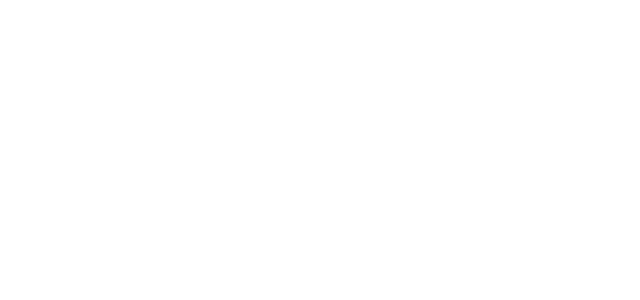
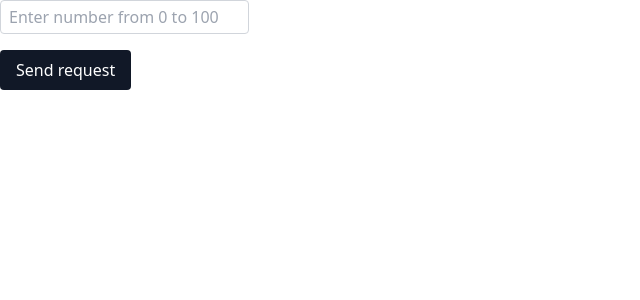
Before and after one commit to OlehBabyakOff/devIt-test, a React (Vite) app in the folder apps/frontend/: page / in a window 1280 px wide. Shown: the top 300 px of the page, without its empty margins (0-640 px from the left). Built offline with nearby package versions, Linux system fonts and the light colour scheme.

Commit message:
added request form

```diff
--- a/apps/frontend/src/App.tsx
+++ b/apps/frontend/src/App.tsx
@@ -1,5 +1,11 @@
+import { RequestForm } from "@components/RequestForm";
+
 function App() {
-  return <></>;
+  return (
+    <>
+      <RequestForm />
+    </>
+  );
 }
 
 export default App;
--- /dev/null
+++ b/apps/frontend/src/components/RequestForm.tsx
@@ -0,0 +1,37 @@
+import { useForm } from "react-hook-form";
+import { yupResolver } from "@hookform/resolvers/yup";
+
+import { Button } from "./core/Button";
+import { Input } from "./core/Input";
+
+import { requestSchema } from "@schemas/request";
+
+export const RequestForm = () => {
+  const {
+    register,
+    handleSubmit,
+    formState: { errors, isSubmitting },
+  } = useForm<{ input: number }>({ resolver: yupResolver(requestSchema) });
+
+  const onSubmit = (data: { input: number }) => {
+    console.log(data);
+  };
+
+  return (
+    <form onSubmit={handleSubmit(onSubmit)} className="space-y-4">
+      <div>
+        <Input
+          {...register("input")}
+          placeholder="Enter number from 0 to 100"
+        />
+        {errors.input && (
+          <p className="text-red-500 text-sm- mt-1">{errors.input.message}</p>
+        )}
+      </div>
+
+      <Button type="submit" isLoading={isSubmitting}>
+        Send request
+      </Button>
+    </form>
+  );
+};
```
